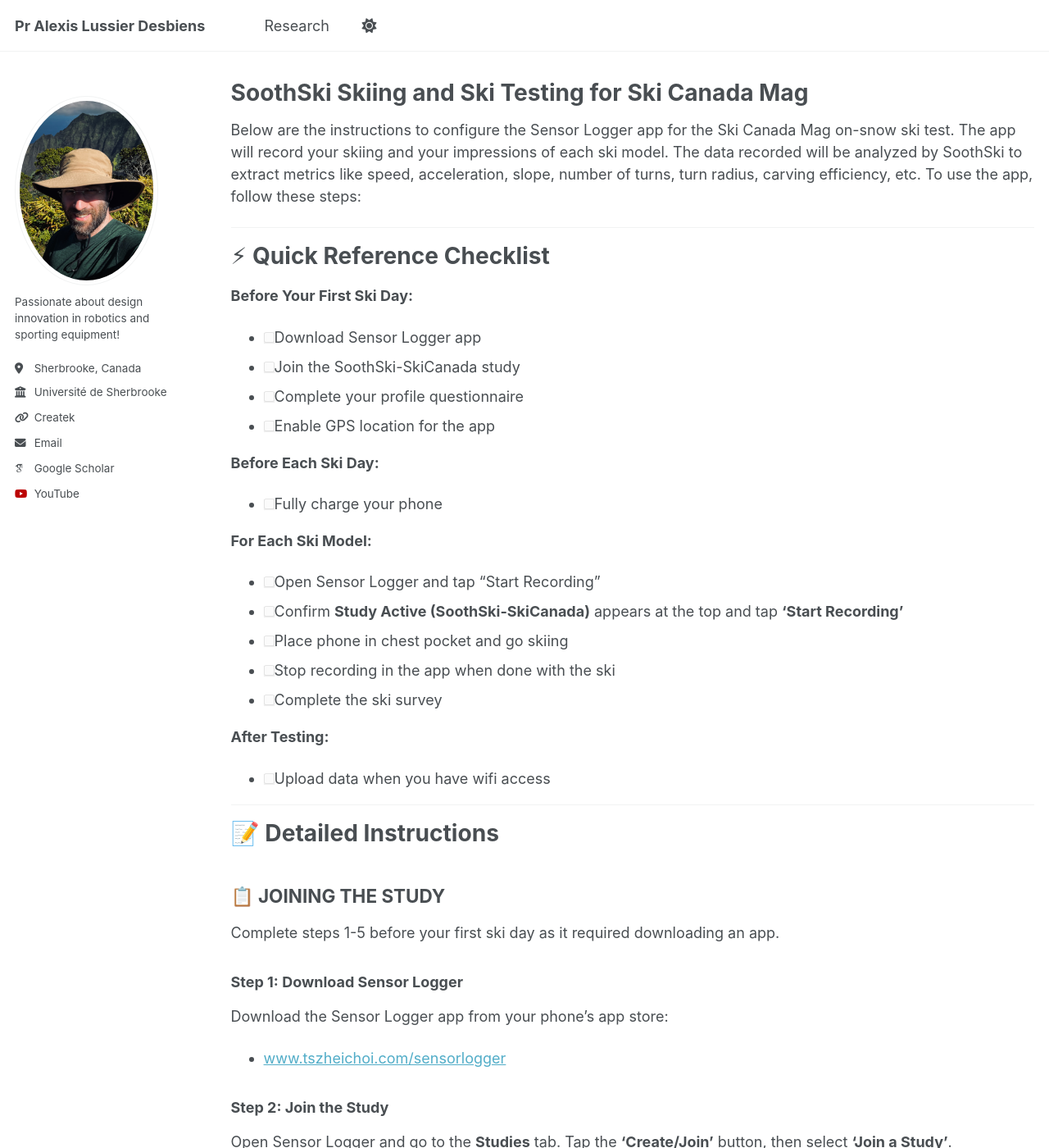
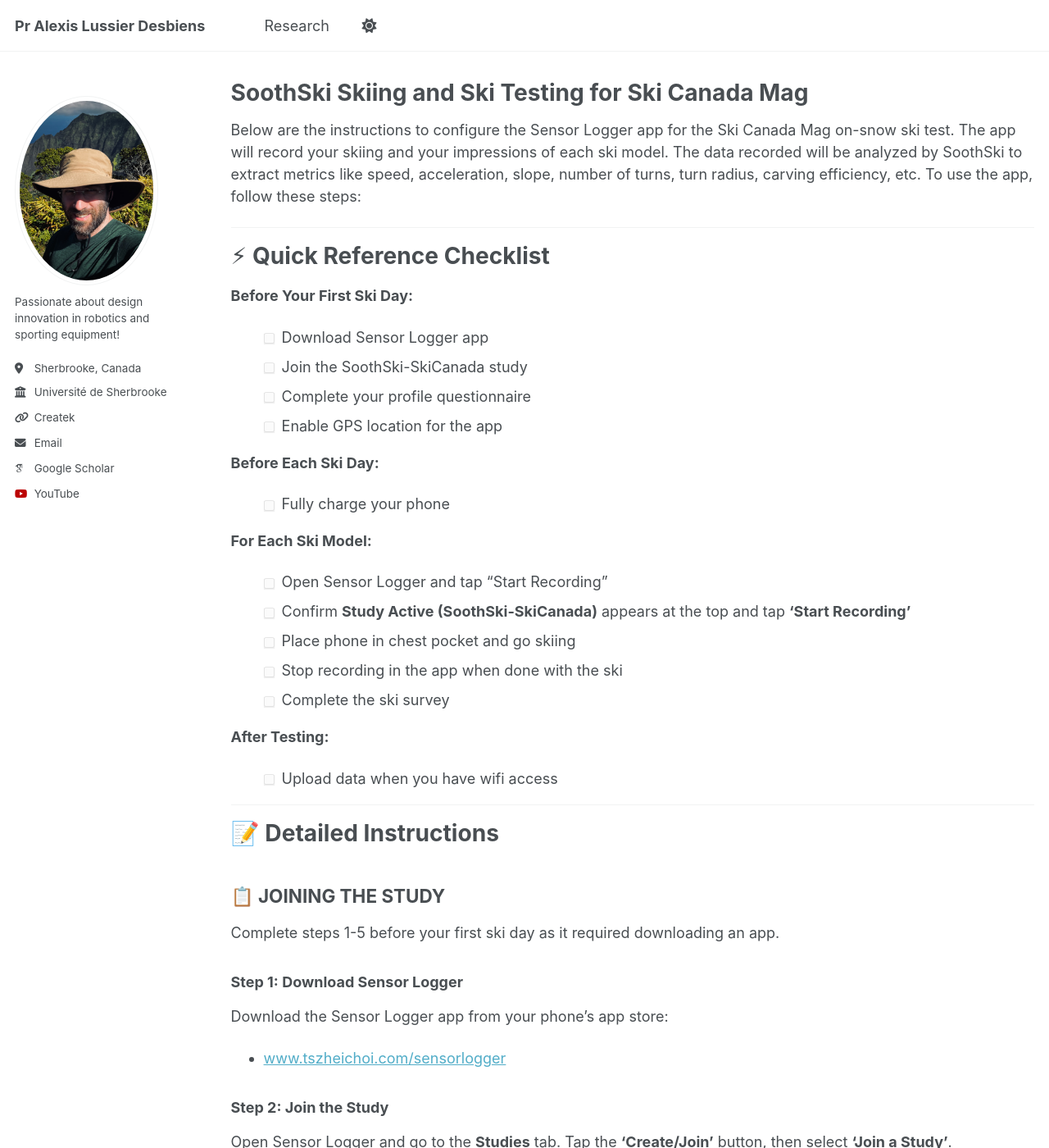
Before and after one commit to alexislussierdesbiens/alexislussierdesbiens.github.io, a Jekyll site: the page built from _pages/SoothSki-SkiCanadaMag.md, in a window 1280 px wide and 1400 px high. Shown: the whole window at 82% size. Built offline with Jekyll 4.4.1, drawn with Linux system fonts in a browser that asks for light colours; some web fonts are replaced.

Commit message:
Modified checkboxes...

```diff
--- a/_sass/layout/_forms.scss
+++ b/_sass/layout/_forms.scss
@@ -118,6 +118,16 @@
   padding: 0;
   *width: 13px;
   *height: 13px;
+}
+
+.task-list-item {
+  list-style: none;
+}
+
+.task-list-item input[type="checkbox"],
+.task-list-item-checkbox {
+  margin-right: 0.5em;
+  vertical-align: middle;
 }
 
 input[type="image"] {
```
